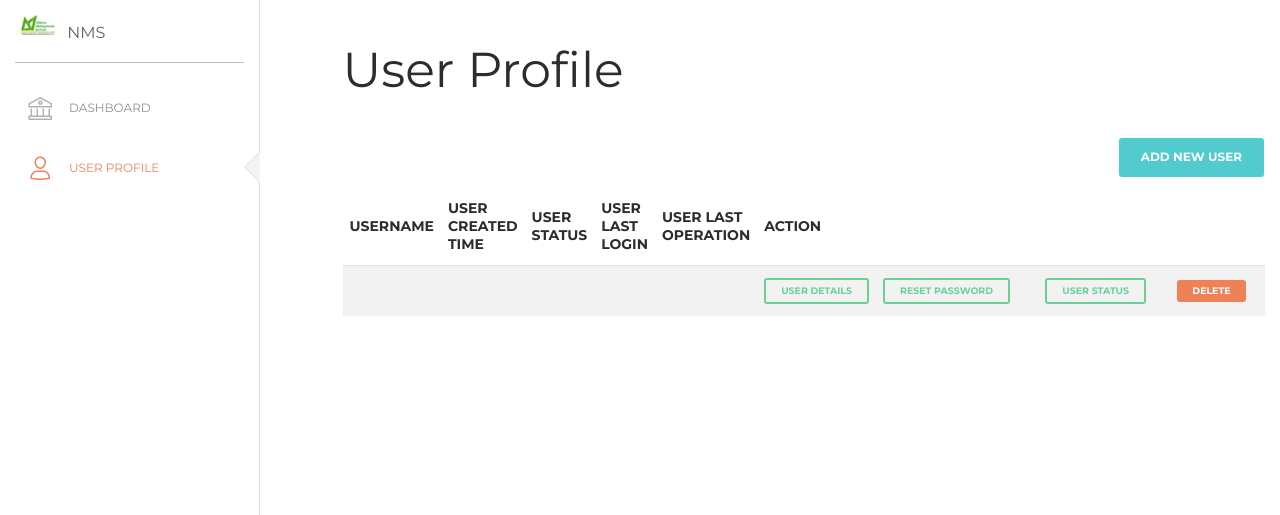
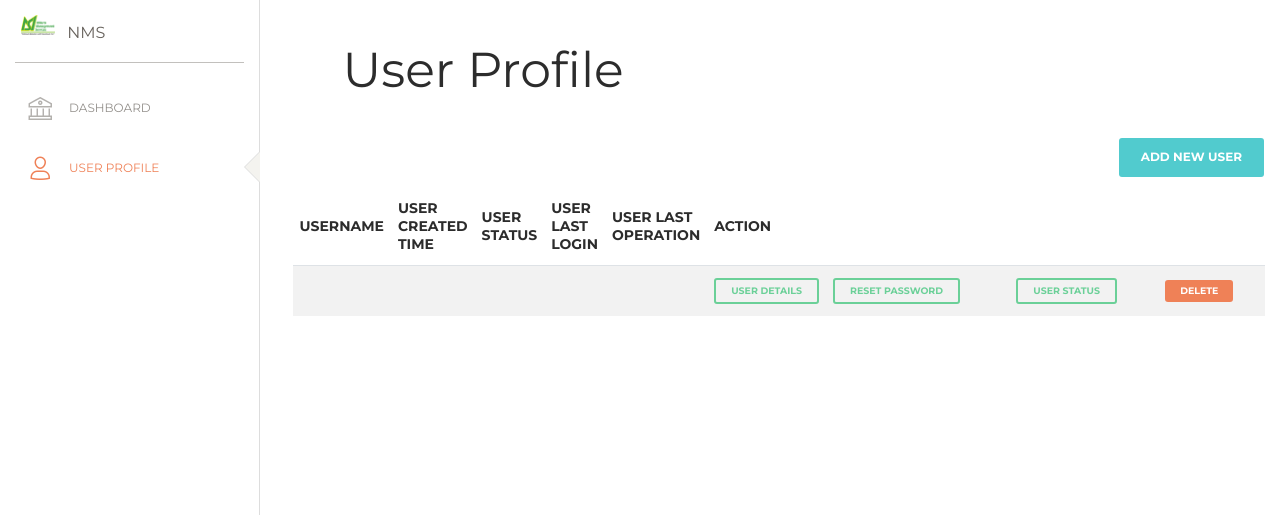
Before and after one commit to shanesoysa/Nikro-system-backup, a PHP site: page /list.php in a window 1280 px wide. Shown: the top 515 px of the page. Run offline with PHP 8.4, Linux system fonts and the light colour scheme; the visitor is signed in with stand-in values (Sample User, id 1); tables that the repository leaves empty or names only in its code hold one stand-in row (values such as "Sample post"); data that the repository does not hold is empty; some libraries are stand-ins or nearby versions.

Commit message:
list page table

```diff
--- a/list.php
+++ b/list.php
@@ -76,7 +76,7 @@
 </div>
 <div class="overflow-auto">
 <div class="mt-l-2">
-<div class="table-responsive-sm-6" >
+<div class="table-responsive-sm-6" style="margin-left: -50px;">
 <table class="table table-striped" style="font-size:11px;">
 	<thead>
 		<tr scope="row">
```
